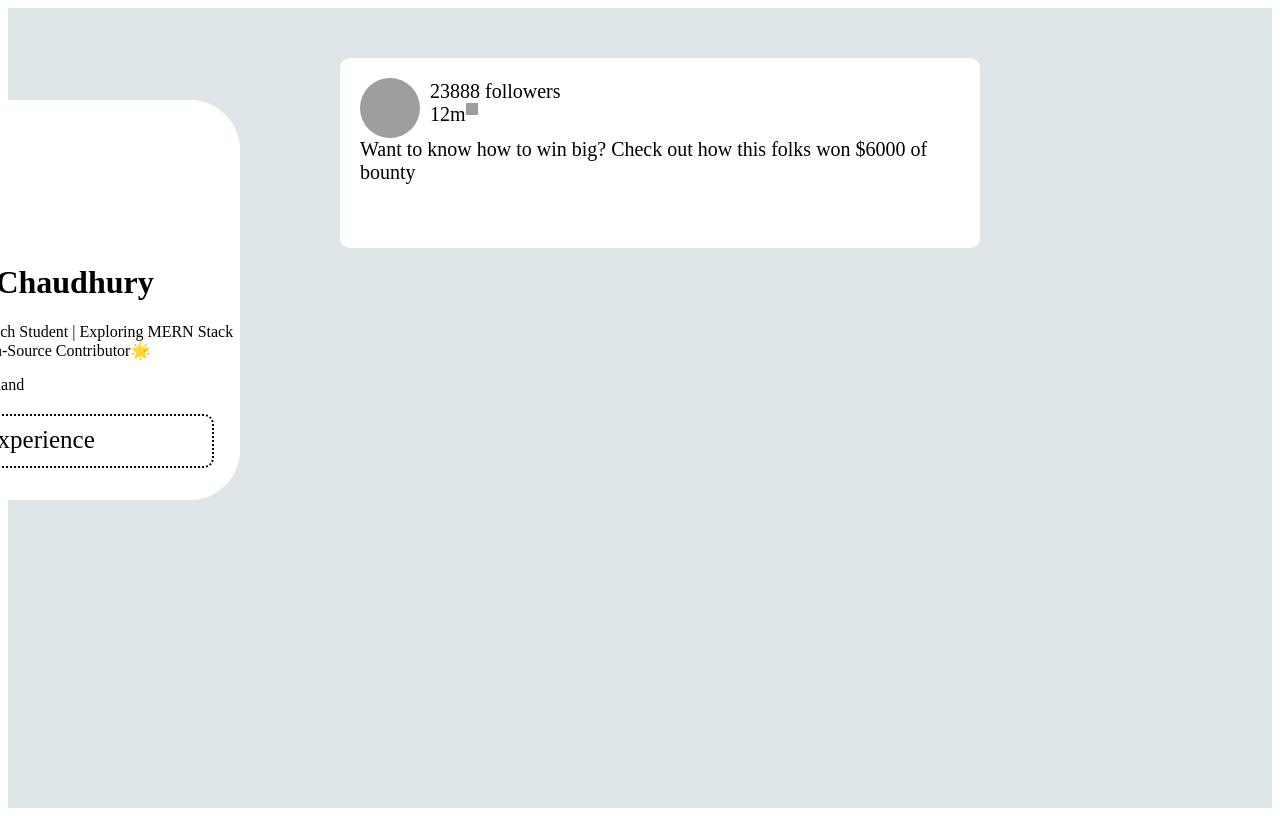
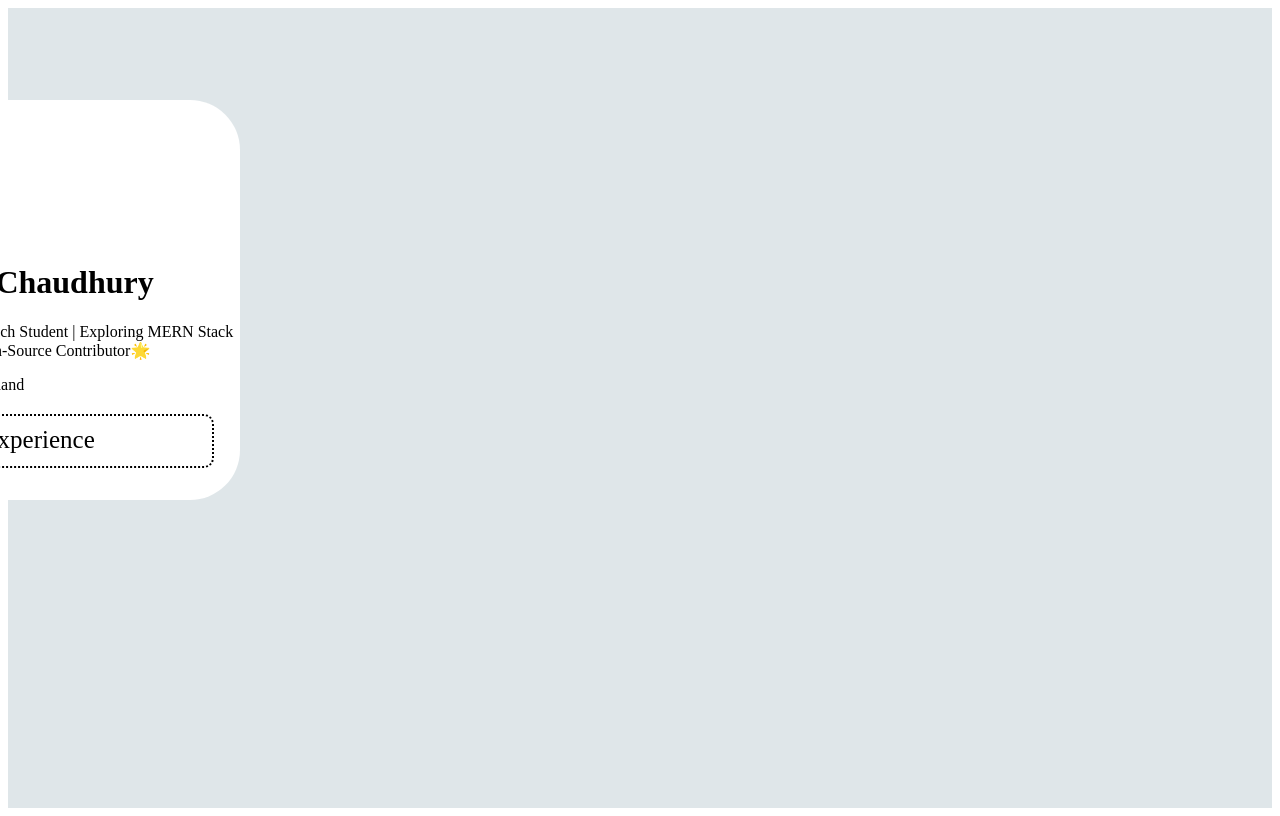
Before and after one commit to Cohort-3-Works/week-9-offline, a React (Vite) app in the folder react/: page / in a window 1280 px wide. Shown: the top 816 px of the page. Built offline with nearby package versions, Linux system fonts and the light colour scheme; grey boxes are pictures that could not be loaded.

Commit message:
learned complete usestate

```diff
--- a/react/src/App.jsx
+++ b/react/src/App.jsx
@@ -1,20 +1,11 @@
 import "./App.css";
+import { useState } from "react";
 import { ToggleButton } from "./ToggleButton";
 import { PostComponent } from "./PostComponent";
 import { ProfileCard } from "./ProfileCard";
 
 function App() {
-  const posts = [
-    {
-      title: "Subhajit Chaudhury",
-      followerCount: 23888,
-      time: "12m",
-      image:
-        "https://media.licdn.com/dms/image/v2/D5603AQF2JM6Dnd3uCQ/profile-displayphoto-shrink_200_200/profile-displayphoto-shrink_200_200/0/1727767853473?e=1733961600&v=beta&t=BO80R-WXtjqNQAkwhJb1PJAPKt8EthuuU4-YGw-YSdc",
-      description:
-        "Want to know how to win big? Check out how this folks won $6000 of bounty",
-    },
-  ];
+  const [posts, setPosts] = useState([]);
 
   // based on this posts array i want to render the components thats why somehow we need to use for loop here
   // how can we iterate over it ?
@@ -32,7 +23,9 @@ function App() {
   ));
 
   function addPost() {
-    posts.push({
+    setPosts([
+      ...posts,
+      {
         title: "Subhajit Chaudhury",
         followerCount: 23888,
         time: "12m",
@@ -40,7 +33,8 @@ function App() {
           "https://media.licdn.com/dms/image/v2/D5603AQF2JM6Dnd3uCQ/profile-displayphoto-shrink_200_200/profile-displayphoto-shrink_200_200/0/1727767853473?e=1733961600&v=beta&t=BO80R-WXtjqNQAkwhJb1PJAPKt8EthuuU4-YGw-YSdc",
         description:
           "Want to know how to win big? Check out how this folks won $6000 of bounty",
-    });
+      },
+    ]);
   }
 
   return (
```
Lines whose indentation alone changed are shown as unchanged.
